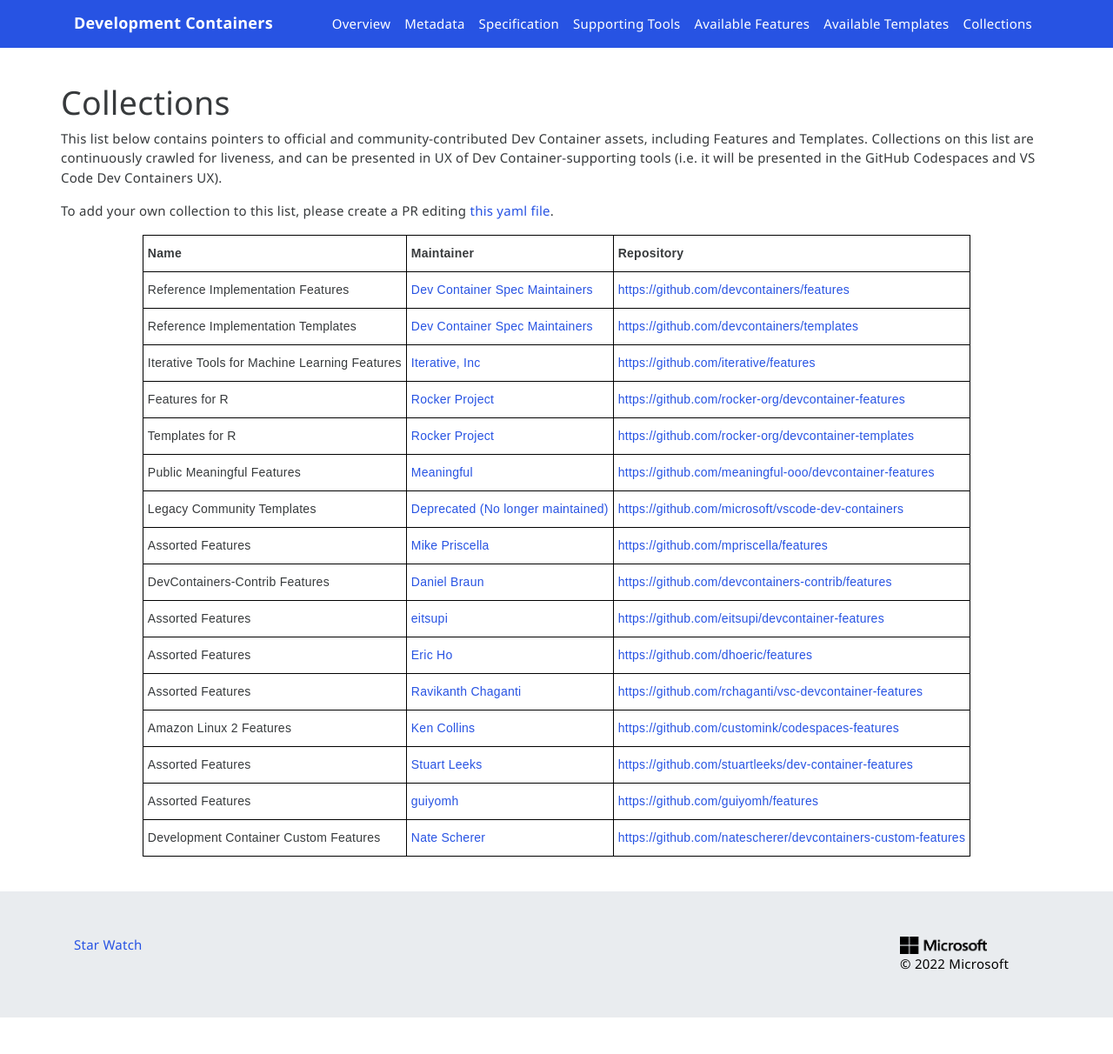
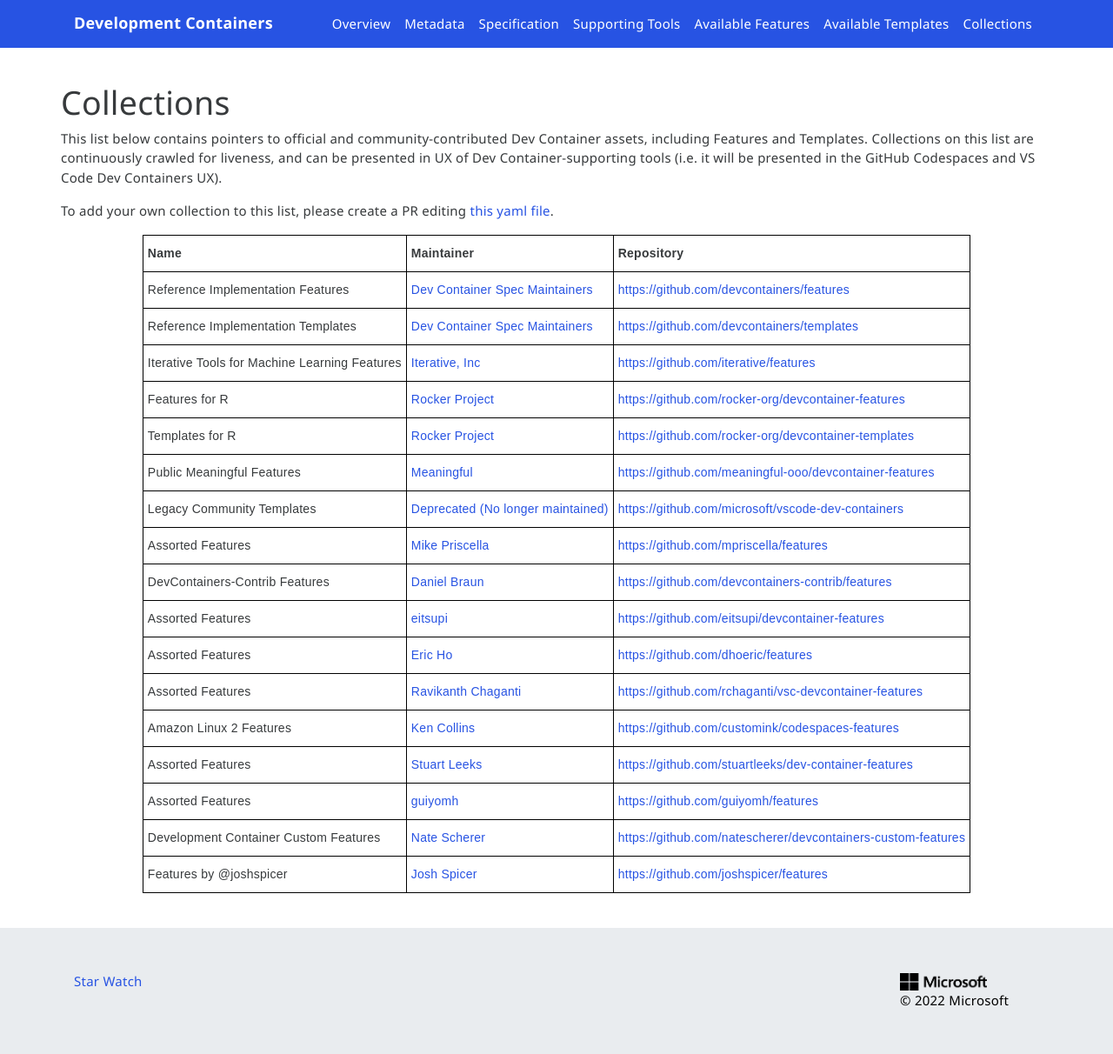
Before and after one commit to devcontainers/devcontainers.github.io, a Jekyll site: the page built from collections.html, in a window 1280 px wide. Shown: the whole page at 87% size. Built offline with Jekyll 4.4.1, drawn with Linux system fonts in a browser that asks for light colours; nearby versions of some CDN libraries; comment, search, counter and statistics services are not loaded; before the commit the page ends 1170 px from its top, so only the background shows below that.

Commit message:
add @joshspicer feature collection to index

```diff
--- a/_data/collection-index.yml
+++ b/_data/collection-index.yml
@@ -78,3 +78,8 @@
   contact: https://github.com/natescherer/devcontainers-custom-features/issues
   repository: https://github.com/natescherer/devcontainers-custom-features
   ociReference: ghcr.io/natescherer/devcontainers-custom-features
+- name: Features by @joshspicer
+  maintainer: Josh Spicer
+  contact: https://github.com/joshspicer/features/issues
+  repository: https://github.com/joshspicer/features
+  ociReference: ghcr.io/joshspicer/features
```
